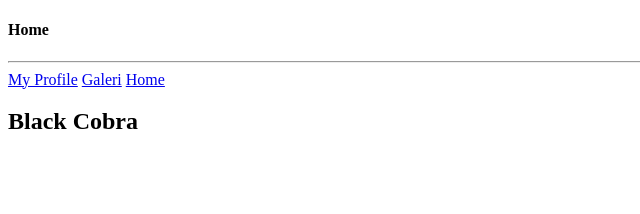
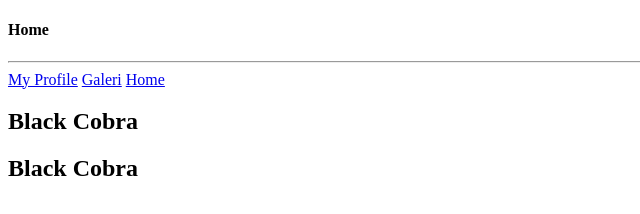
Before and after one commit to dendiyusli123/PengembanganWeb, a plain HTML site: page index.html in a window 1280 px wide. Shown: the whole page, without its empty margins (0-640 px from the left). Drawn offline with Linux system fonts and the light colour scheme.

Commit message:
Update index.html

```diff
--- a/index.html
+++ b/index.html
@@ -9,5 +9,6 @@
 <a href="galeri.html">Galeri</a>
 <a href="index.html">Home</a>
   <h2>Black Cobra</h2>
+  <h2>Black Cobra</h2>
 </body>
 </html>
```
